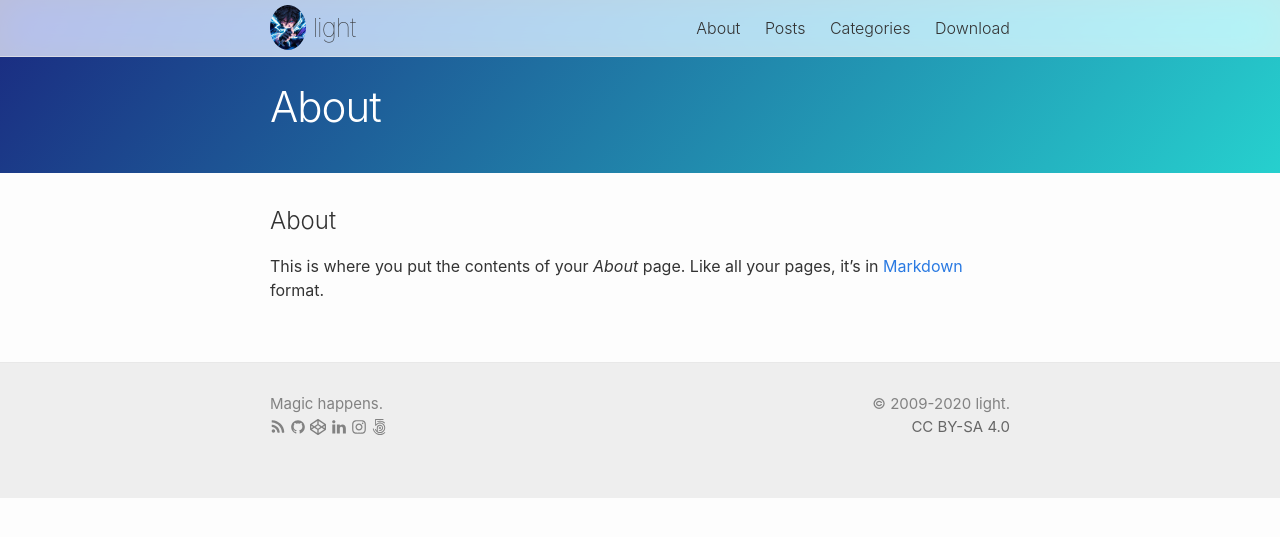
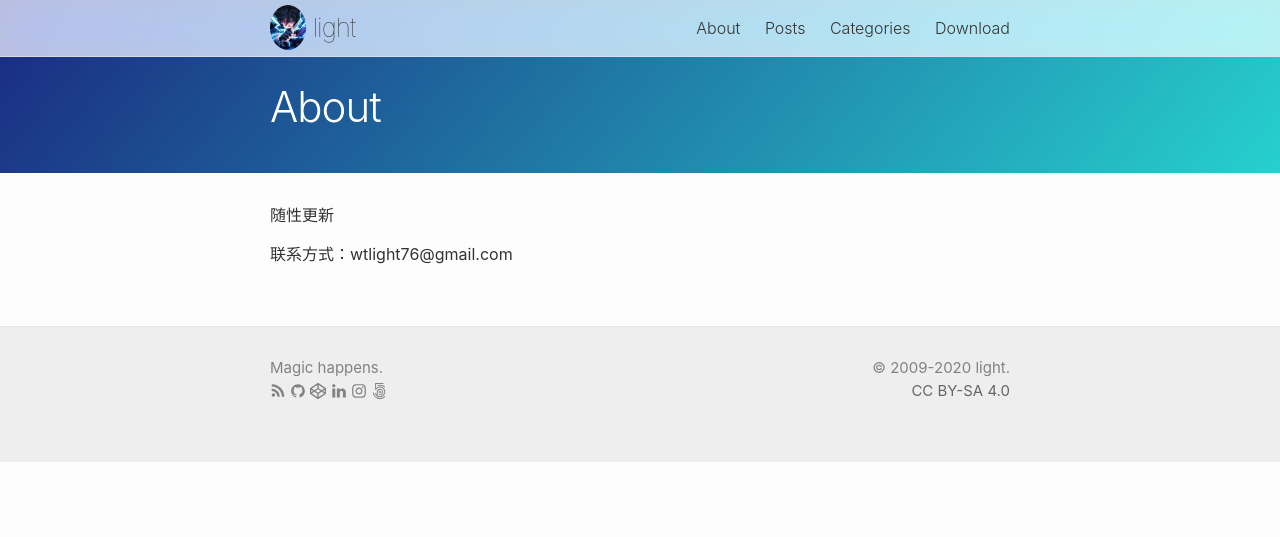
Before and after one commit to wtguang/wtguang.github.io, a Jekyll site: the page built from about.md, in a window 1280 px wide. Shown: the top 537 px of the page. Built offline with Jekyll 4.4.1, drawn with Linux system fonts in a browser that asks for light colours; our own code applies the rules of GitHub Pages for plain Markdown files.

Commit message:
Update about.md

```diff
--- a/about.md
+++ b/about.md
@@ -1,3 +1,9 @@
-# About
+---
+layout: page
+title: About
+permalink: /about/
+---
 
-This is where you put the contents of your *About* page. Like all your pages, it's in [Markdown](https://guides.github.com/features/mastering-markdown/) format.
+随性更新
+
+联系方式：wtlight76@gmail.com
```
